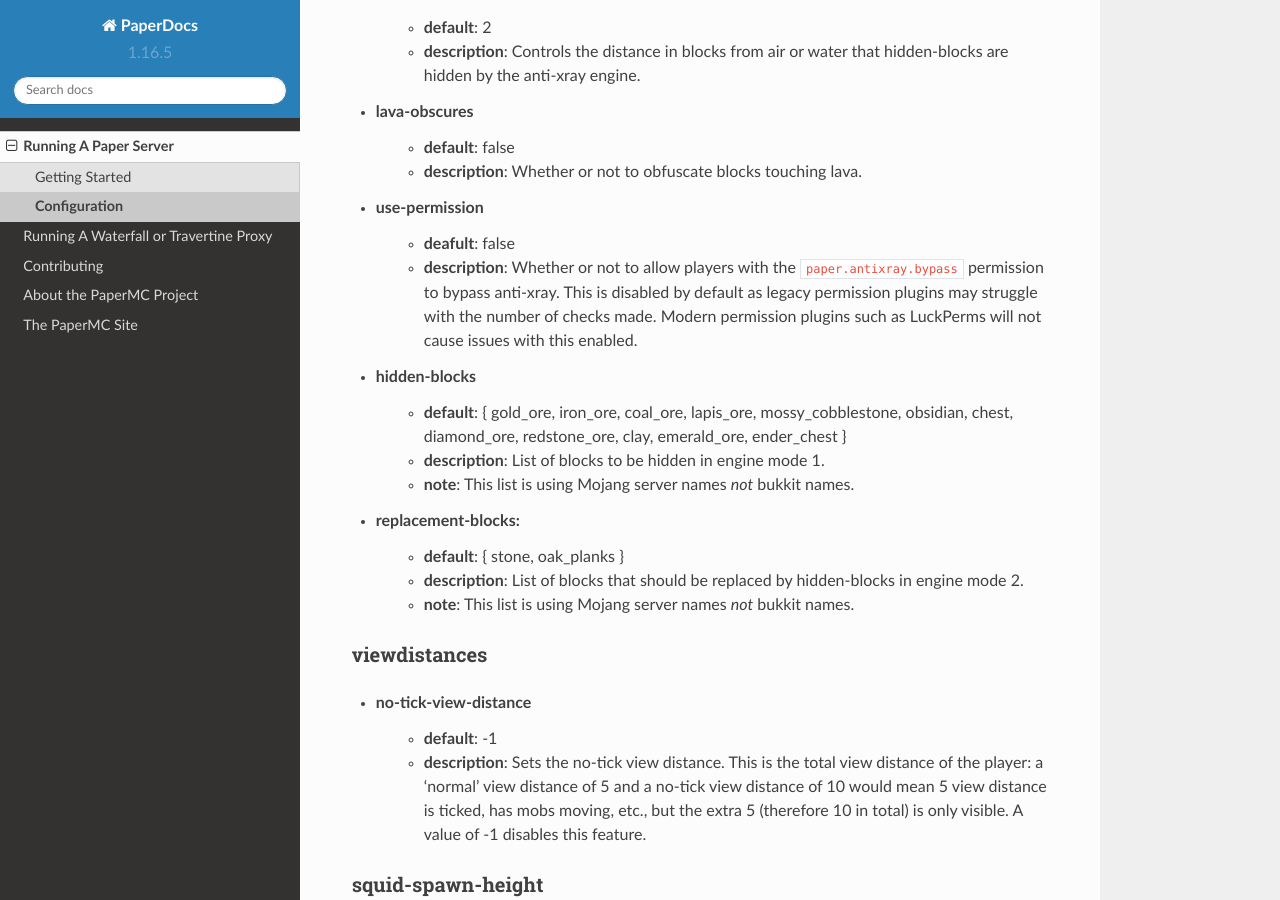
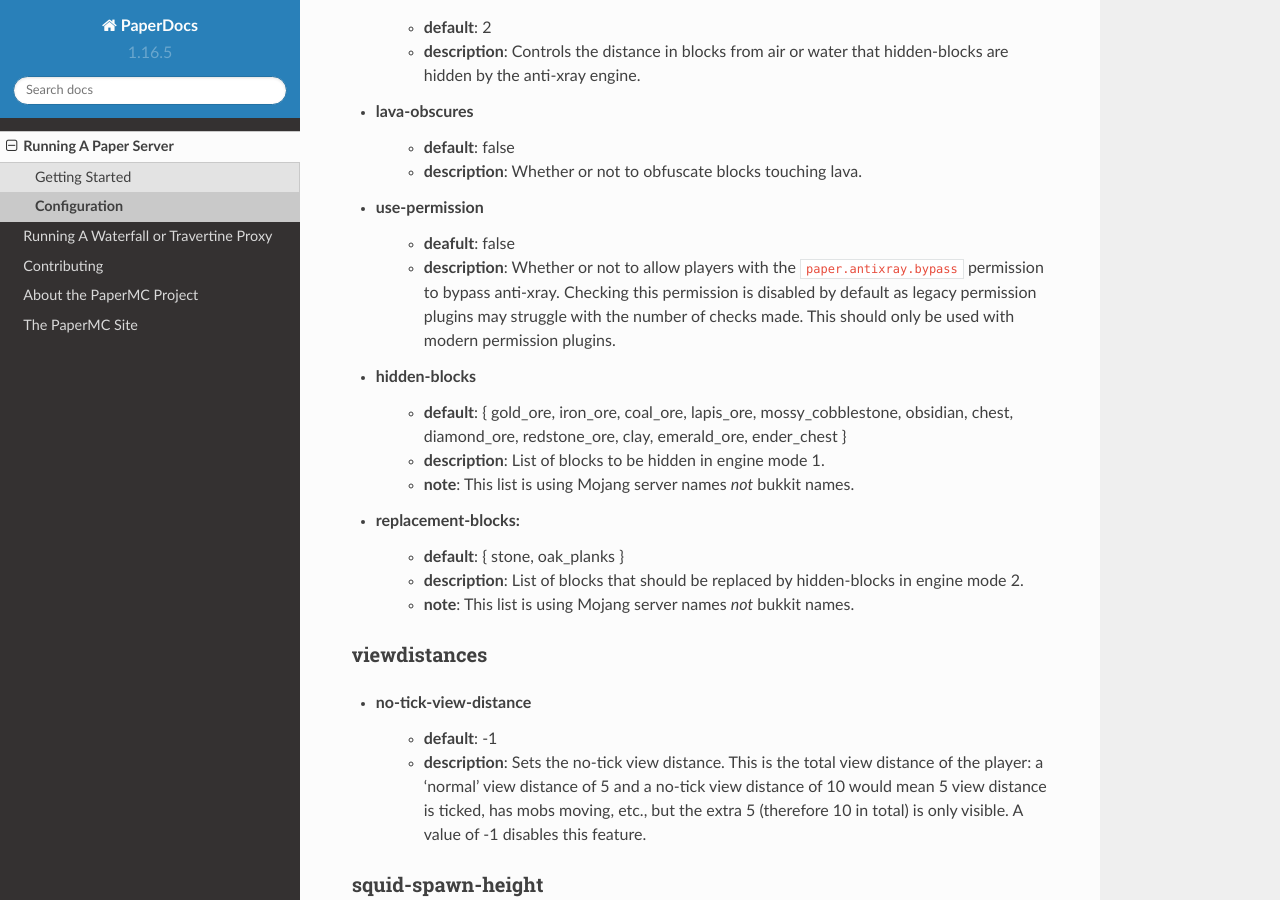
Before and after one commit to PaperMC/PaperDocs, a Sphinx documentation site: the page built from source/server/configuration.rst, in a window 1280 px wide and 900 px high, scrolled down 19682 px. Built offline with Sphinx 7.4.7 and the Read the Docs theme 2.0.0, drawn with Linux system fonts in a browser that asks for light colours.

Commit message:
Remove use of plugin names

```diff
--- a/source/server/configuration.rst
+++ b/source/server/configuration.rst
@@ -863,9 +863,9 @@
 * use-permission
     - **deafult**: false
     - **description**: Whether or not to allow players with the ``paper.antixray.bypass`` permission to
-      bypass anti-xray. This is disabled by default as legacy permission plugins may
-      struggle with the number of checks made. Modern permission plugins such as
-      LuckPerms will not cause issues with this enabled.
+      bypass anti-xray. Checking this permission is disabled by default as legacy permission plugins may
+      struggle with the number of checks made. This should only be used with modern
+      permission plugins.
 
 * hidden-blocks
     - **default**: { gold_ore, iron_ore, coal_ore, lapis_ore, mossy_cobblestone,
```
